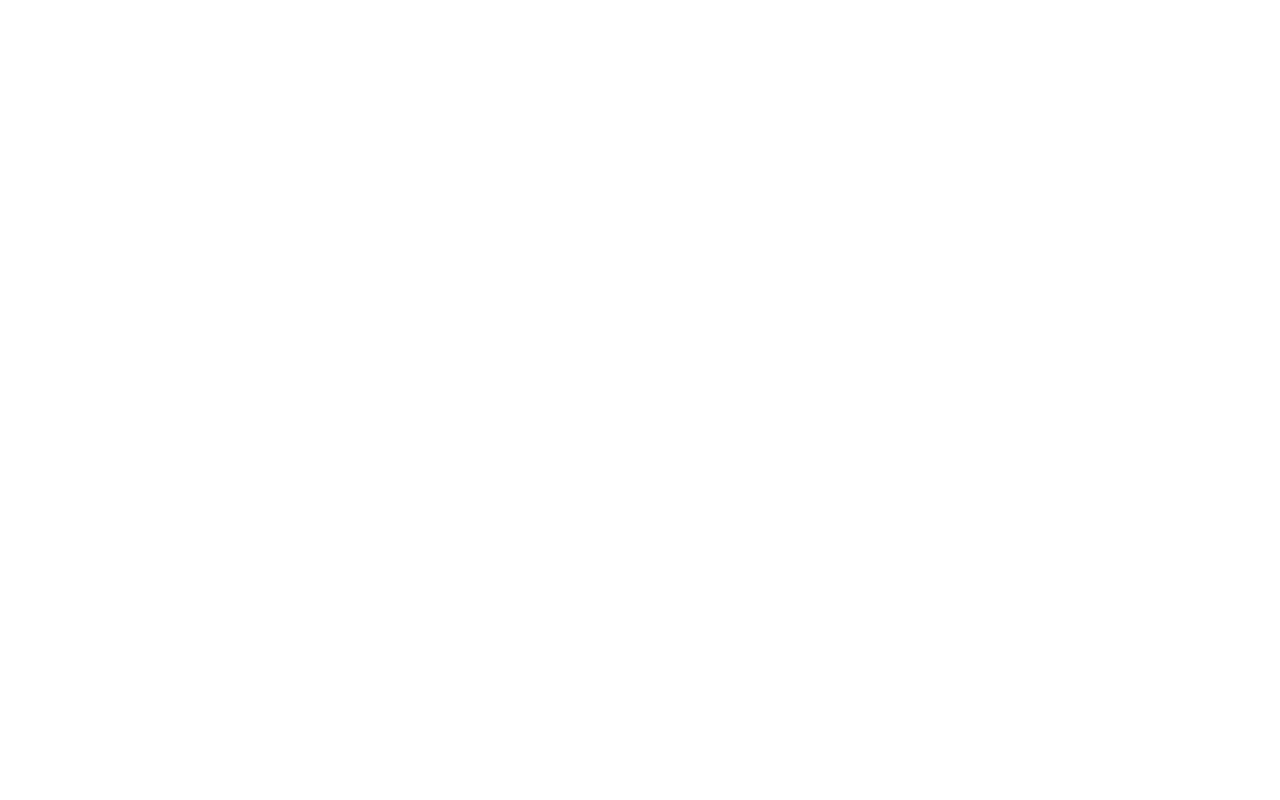
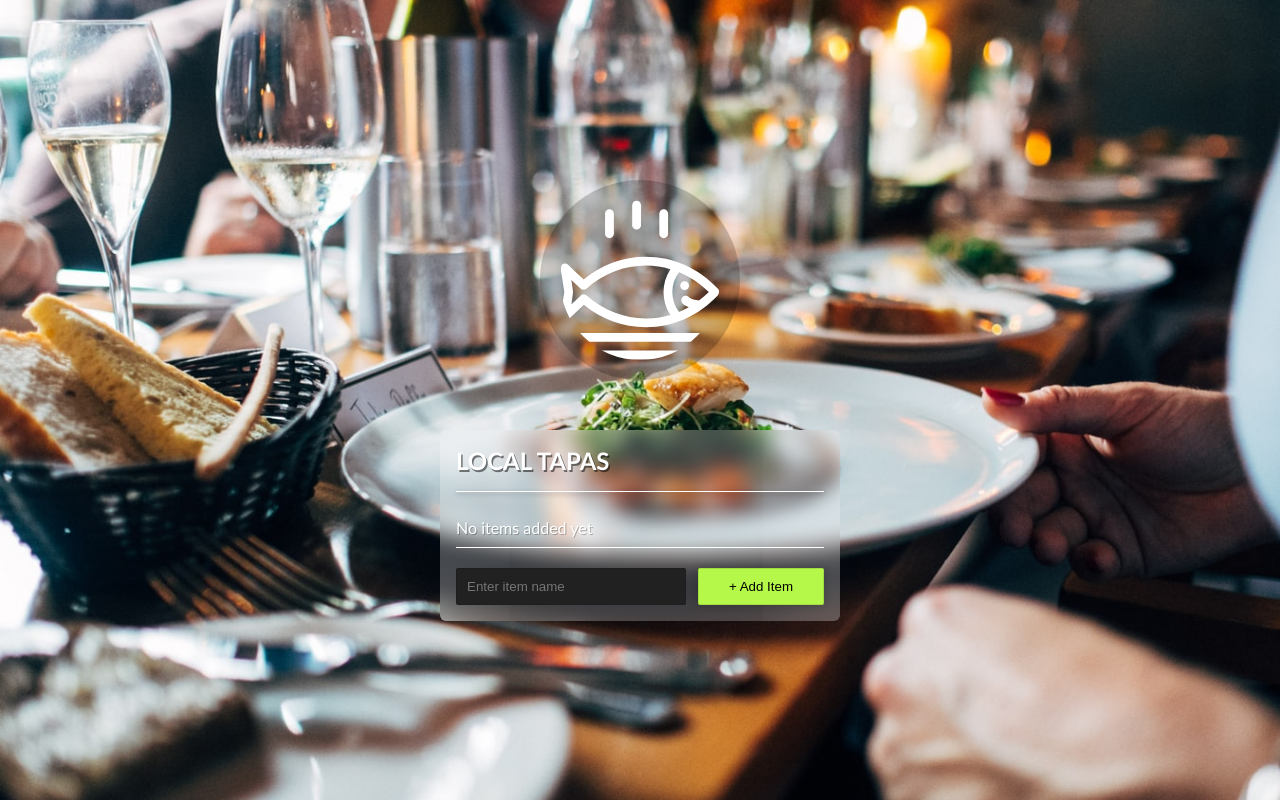
Before and after one commit to DemonDaddy22/30DaysOfJS, a plain HTML site: page LocalStorage&EventDelegation/index.html in a window 1280 px wide. Drawn offline with Linux system fonts and the light colour scheme.

Commit message:
add styling

```diff
--- a/LocalStorage&EventDelegation/index.css
+++ b/LocalStorage&EventDelegation/index.css
@@ -1,3 +1,124 @@
 *, *:before, *:after {
     box-sizing: border-box;
 }
+
+body {
+    margin: 0;
+    background: url("oh-la-la.jpeg") center no-repeat;
+    background-size: cover;
+    background-attachment: fixed;
+    min-height: 100vh;
+    display: flex;
+    flex-direction: column;
+    align-items: center;
+    justify-content: center;
+    font-family: Futura, "Trebuchet MS", Arial, sans-serif;
+}
+
+svg {
+    fill: white;
+    background: rgba(0, 0, 0, 0.2);
+    padding: 20px;
+    border-radius: 50%;
+    width: 200px;
+    margin-bottom: 50px;
+}
+
+.container {
+    min-width: 400px;
+    position: relative;
+    padding: 1rem;
+    background: inherit;
+    border-radius: 6px;
+    overflow: hidden;
+    z-index: 1;
+    color: #ffffff;
+}
+
+.container:before {
+    content: '';
+    position: absolute;
+    top: 0;
+    left: 0;
+    right: 0;
+    bottom: 0;
+    background: inherit;
+    box-shadow: inset 0 0 2000px rgba(255, 255, 255, 0.6);
+    filter: blur(10px);
+    margin: -20px;
+    z-index: -1;
+}
+
+h2 {
+    margin: 0;
+    text-shadow: 1.5px 1.5px rgba(0, 0, 0, 0.5);
+}
+
+.hr {
+    background-color: #ffffff;
+    flex: 1;
+    height: 1px;
+    margin: 16px 0;
+    box-shadow: 0 2px 5px rgba(0, 0, 0, 0.4);
+}
+
+.items {
+    list-style: none;
+    padding: 0;
+    margin: 0;
+}
+
+.items li {
+    font-weight: 100;
+    padding: 10px 0;
+    display: flex;
+    align-items: center;
+    border-bottom: 1px solid #ffffff;
+    text-shadow: 1px 1px rgba(0, 0, 0, 0.25);
+}
+
+.items input {
+    display: none;
+}
+
+.items input+label:before {
+    content: "⬜️";
+    margin-right: 10px;
+}
+
+.items input:checked+label:before {
+    content: "🌮";
+}
+
+.add-items {
+    margin-top: 20px;
+    display: flex;
+    align-items: center;
+}
+
+.add-items input {
+    flex: 1;
+    border-radius: 2px;
+    padding: 10px;
+    outline: 0;
+    border: 1px solid rgba(0, 0, 0, 0.1);
+}
+
+.add-items input[type='text'] {
+    flex: 2;
+    background-color: #212121;
+    color: #ffffff;
+    margin: 0 12px 0 0;
+}
+
+.add-items input[type='submit'] {
+    background-color: #b5f849;
+    box-shadow: 0px 0px 10px rgba(0, 0, 0, 0.2);
+    transition: all ease-in-out 0.15s;
+}
+
+.add-items input[type='submit']:hover {
+    cursor: pointer;
+    transform: scale(1.01);
+    background-color: rgba(181, 248, 73, 0.8);
+}
--- a/LocalStorage&EventDelegation/index.html
+++ b/LocalStorage&EventDelegation/index.html
@@ -9,6 +9,39 @@
     </head>
 
     <body>
+        <!--
+      Fish SVG Cred:
+      https://thenounproject.com/search/?q=fish&i=589236
+   -->
+
+        <svg xmlns="http://www.w3.org/2000/svg" xmlns:xlink="http://www.w3.org/1999/xlink" version="1.1" x="0px" y="0px"
+            viewBox="0 0 512 512" enable-background="new 0 0 512 512" xml:space="preserve">
+            <g>
+                <path
+                    d="M495.9,425.3H16.1c-5.2,0-10.1,2.9-12.5,7.6c-2.4,4.7-2.1,10.3,0.9,14.6l39,56.4c2.6,3.8,7,6.1,11.6,6.1h401.7   c4.6,0,9-2.3,11.6-6.1l39-56.4c3-4.3,3.3-9.9,0.9-14.6C506,428.2,501.1,425.3,495.9,425.3z M449.4,481.8H62.6L43,453.6H469   L449.4,481.8z" />
+                <path
+                    d="M158.3,122c7.8,0,14.1-6.3,14.1-14.1V43.4c0-7.8-6.3-14.1-14.1-14.1c-7.8,0-14.1,6.3-14.1,14.1v64.5   C144.2,115.7,150.5,122,158.3,122z" />
+                <path
+                    d="M245.1,94.7c7.8,0,14.1-6.3,14.1-14.1V16.1c0-7.8-6.3-14.1-14.1-14.1C237.3,2,231,8.3,231,16.1v64.5   C231,88.4,237.3,94.7,245.1,94.7z" />
+                <path
+                    d="M331.9,122c7.8,0,14.1-6.3,14.1-14.1V43.4c0-7.8-6.3-14.1-14.1-14.1s-14.1,6.3-14.1,14.1v64.5   C317.8,115.7,324.1,122,331.9,122z" />
+                <path
+                    d="M9.6,385.2c5.3,2.8,11.8,1.9,16.2-2.2l50.6-47.7c56.7,46.5,126.6,71.9,198.3,71.9c0,0,0,0,0,0   c87.5,0,169.7-36.6,231.4-103.2c5-5.4,5-13.8,0-19.2c-61.8-66.5-144-103.2-231.4-103.2c-72,0-142.2,25.6-199,72.5l-50-47.1   c-4.4-4.1-10.9-5-16.2-2.2c-5.3,2.8-8.3,8.7-7.4,14.6l11.6,75L2.2,370.6C1.3,376.5,4.2,382.4,9.6,385.2z M380.9,230.8   c34.9,14.3,67.2,35.7,95.3,63.6c-10.1,10-20.8,19.2-31.9,27.5c-22.4-3.3-29.6-8.8-30.7-9.7c-4-5.7-11.8-7.7-18.1-4.4   c-6.9,3.6-9.5,12.2-5.9,19.1c1.9,3.5,7.3,10.3,22.4,16c-10.1,5.7-20.5,10.7-31.1,15.1C352.4,320.2,352.4,268.6,380.9,230.8z    M36.3,255.6l29.4,27.7c5.3,5,13.6,5.1,19.1,0.3c53.2-47.6,120.7-73.7,190-73.7c26.9,0,53.2,3.9,78.5,11.3   c-29.3,44.6-29.3,102,0,146.6c-25.3,7.4-51.6,11.3-78.5,11.3c-69,0-136.3-26-189.4-73.2c-2.7-2.4-13.4-6.3-19.1,0.3l-30.1,28.3   l5.7-40C42.2,293,36.3,255.6,36.3,255.6z" />
+                <circle cx="398.8" cy="273.8" r="14.1" />
+            </g>
+        </svg>
+
+        <div class="container">
+            <h2>LOCAL TAPAS</h2>
+            <div class="hr"></div>
+            <ul class="items">
+                <li>No items added yet</li>
+            </ul>
+            <form class="add-items">
+                <input type="text" placeholder="Enter item name" name="item" required>
+                <input type="submit" value="+ Add Item">
+            </form>
+        </div>
         <script type="text/javascript" src="index.js"></script>
     </body>
 
```
Also changed, not shown: LocalStorage&EventDelegation/oh-la-la.jpeg (added).
